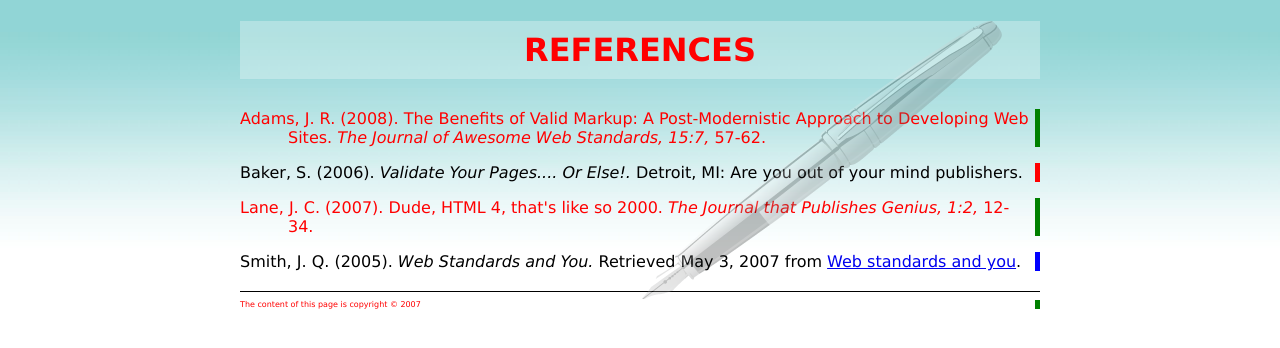
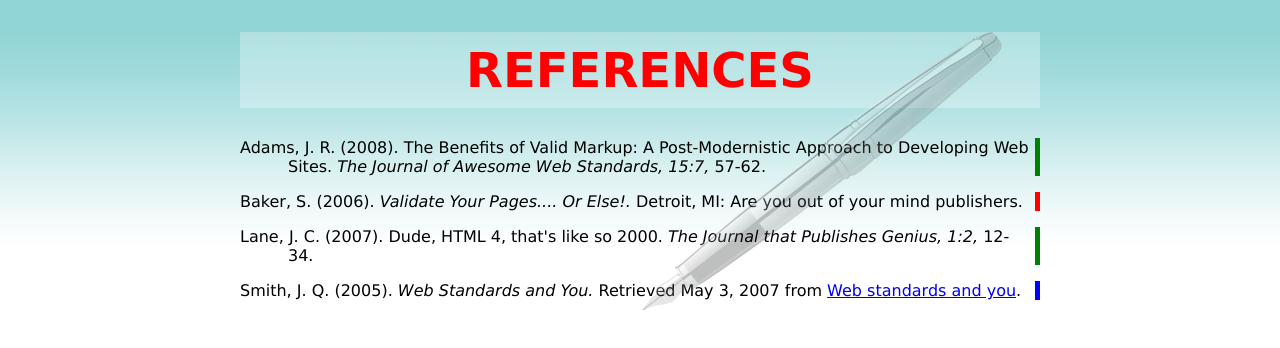
Before and after one commit to PolCP2001/0373---LLMSGI, a plain HTML site: page index.html in a window 1280 px wide. Drawn offline with Linux system fonts and the light colour scheme.

Commit message:
Update styles.css

```diff
--- a/styles.css
+++ b/styles.css
@@ -21,8 +21,8 @@ div {
 h1 {
   text-align: center;
   text-transform: uppercase;
-  font-size: 2em;
-  font-weight: bold;
+  font-size: 3em;
+  font-weight: 900;
   color: red;
   margin-bottom: 30px;
   background: url('images/headbg.png') top left repeat;
@@ -43,9 +43,10 @@ h1 {
 }
 #article {
   border-right: 5px solid green;
-  color: red;
+  color: #000;
 }
 #footer {
+  visibility: hidden;
   font-size: 0.5em;
   border-top: 1px solid #000;
   margin-top: 20px;
```
